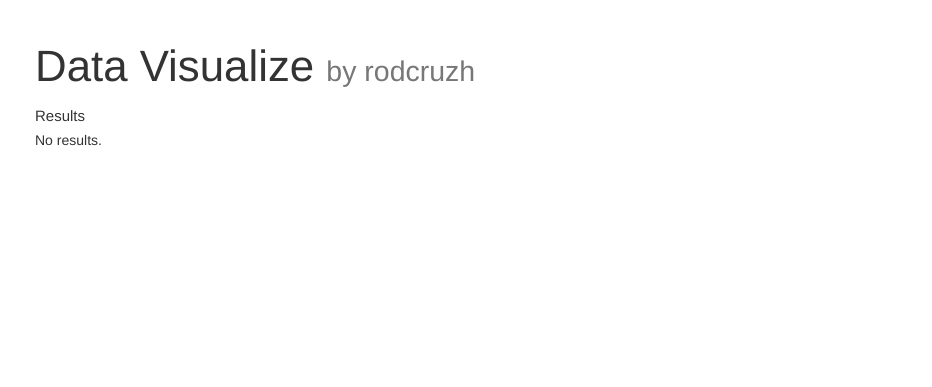
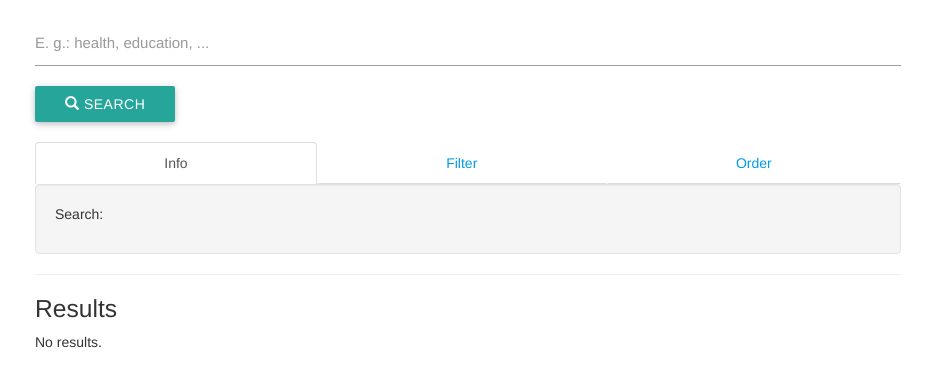
Before and after one commit to mockistofeles/datavis, a Django app: page /datavis/search/ in a window 1280 px wide. Shown: the part 51-438 px from the top of the page, without its empty margins (172-1104 px from the left). Run offline with Django 3.2, Linux system fonts and the light colour scheme; some libraries are stand-ins or nearby versions.

Commit message:
Modify dataset model - Results form

```diff
--- a/datavis/models.py
+++ b/datavis/models.py
@@ -22,6 +22,8 @@ class DataSet(models.Model):
     open_data_source = models.ForeignKey(OpenDataSource, on_delete=models.CASCADE)
     category_dataset = models.ForeignKey(CategoryDataSet, on_delete=models.CASCADE)
     identifier = models.CharField(max_length=200)
+    name = models.CharField(max_length=200)
+    description = models.CharField(max_length=200)
 
     def __str__(self):
         return self.identifier
--- a/datavis/templates/datavis/ds-list.html
+++ b/datavis/templates/datavis/ds-list.html
@@ -3,14 +3,43 @@
 {% block title %}Results{% endblock %}
 
 {% block content %}
-    <h3>Data Visualize <small>by rodcruzh</small></h3>
-    <h6>Results</h6>
+    <form action="{% url 'datavis:search' %}" method="post">
+        {% csrf_token %}
+        <div class="form-group">
+            <input type="text" class="form-control" id="topic" name="topic"
+                   placeholder="E. g.: health, education, ...">
+        </div>
+        <button type="submit" class="btn btn-default">
+            <span class="glyphicon glyphicon-search"></span> Search
+        </button>
+    </form>
+    <br />
+    <ul class="nav nav-tabs nav-justified">
+        <li class="active"><a data-toggle="tab" href="#info">Info</a></li>
+        <li><a data-toggle="tab" href="#filter">Filter</a></li>
+        <li><a data-toggle="tab" href="#order">Order</a></li>
+    </ul>
+    <div class="tab-content">
+        <div id="info" class="tab-pane fade in active">
+            <div class="well"><p>Search: </p></div>
+        </div>
+        <div id="filter" class="tab-pane fade">
+            <div class="well"><p>Data source: </p></div>
+        </div>
+        <div id="order" class="tab-pane fade">
+            <div class="well"><p>Order by: </p></div>
+        </div>
+    </div>
+    <hr />
+    <h5>Results</h5>
     {% if datasets %}
-        <ul>
         {% for ds in datasets %}
-            <li>{{ ds.identifier }}</li>
+            <div class="well">
+                <h5>{{ ds.name }}</h5>
+                <h6>{{ ds.description }}</h6>
+                <p>{{ ds.identifier }}</p>
+            </div>
         {% endfor %}
-        </ul>
     {% else %}
         <p>No results.</p>
     {% endif %}
--- a/datavis/templates/datavis/index.html
+++ b/datavis/templates/datavis/index.html
@@ -3,7 +3,8 @@
 {% block title %}{{ title }}{% endblock %}
 
 {% block content %}
-    <h3>Data Visualize <small>by rodcruzh</small></h3>
+    <h3>Data Visualizer <small>by rodcruzh</small></h3>
+    <hr />
     <h6>Which topic do you want to search?</h6>
     <form action="{% url 'datavis:search' %}" method="post">
         {% csrf_token %}
```
Also changed, not shown: datavis/migrations/0002_auto_20170323_0336.py (added).
